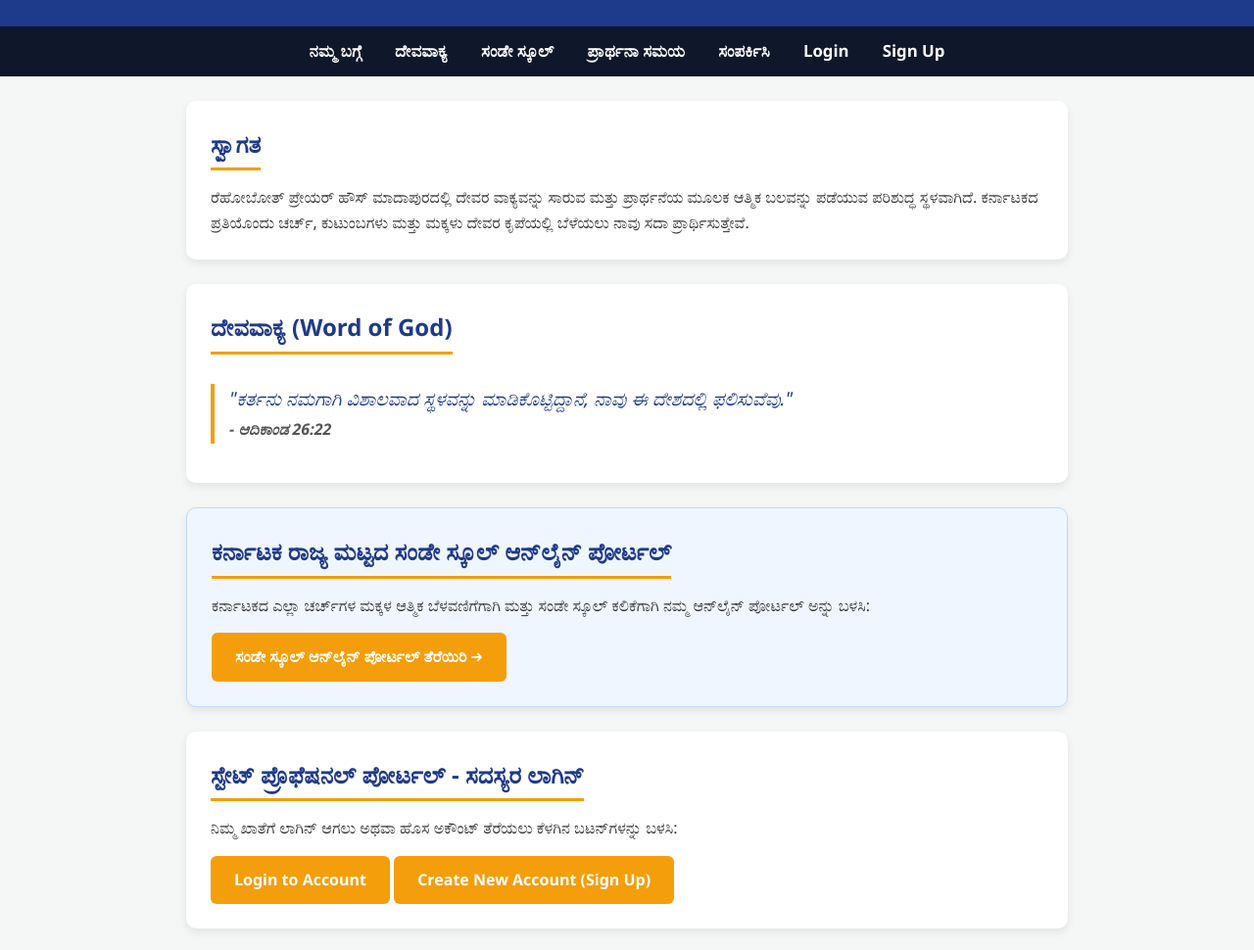
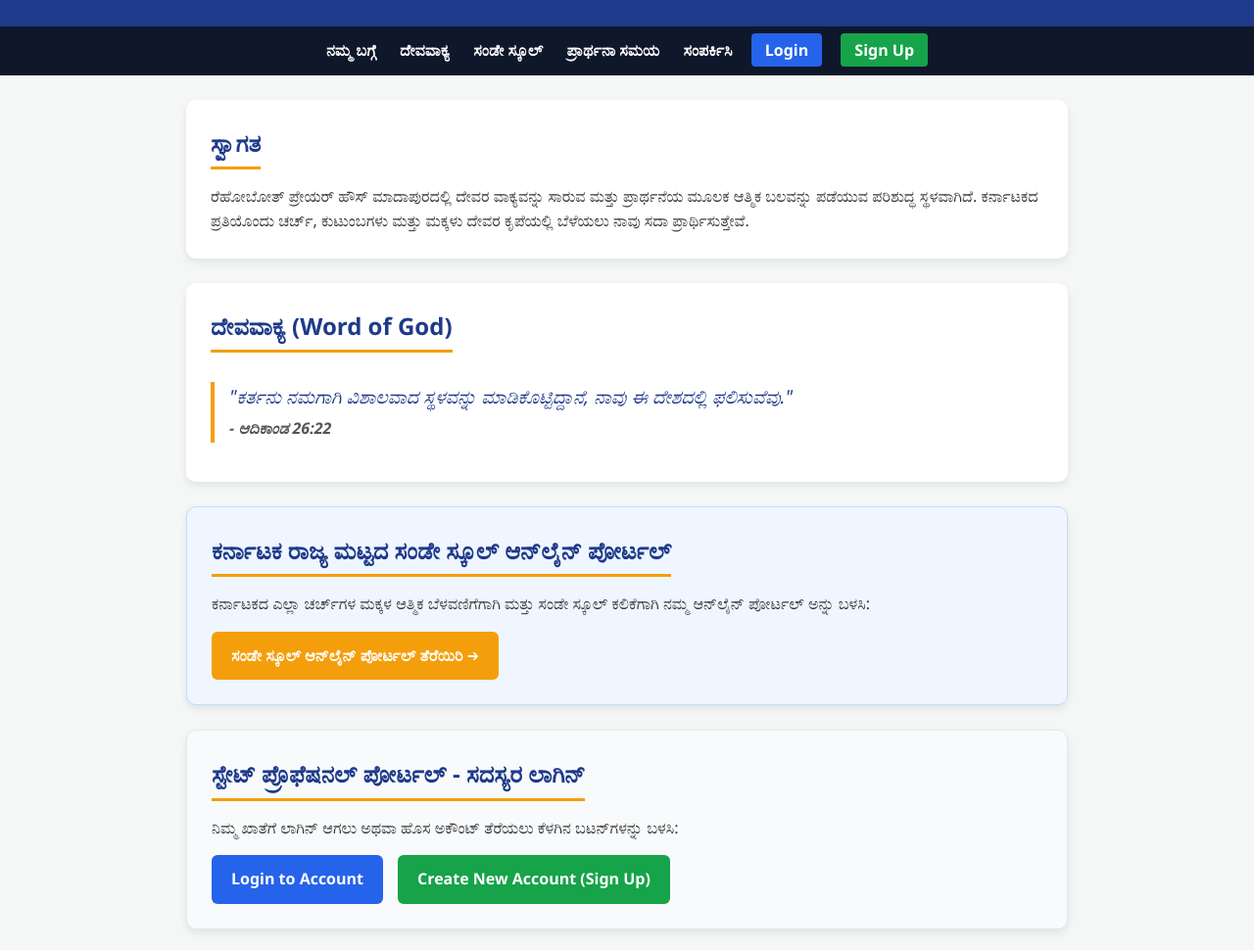
Before and after one commit to rehobothph/State-Wide-Level-Professional-Portal, a plain HTML site: page index.html in a window 1280 px wide. Shown: the part 255-1225 px from the top of the page at 98% size. Drawn offline with Linux system fonts and the light colour scheme.

Commit message:
Update style.css

```diff
--- a/style.css
+++ b/style.css
@@ -45,14 +45,31 @@ nav {
 nav a {
     color: white;
     text-decoration: none;
-    margin: 0 15px;
+    margin: 0 10px;
     font-weight: bold;
-    font-size: 1.05rem;
+    font-size: 1rem;
     transition: color 0.3s;
 }
 
 nav a:hover {
     color: #f59e0b;
+}
+
+/* Nav Buttons */
+.nav-btn {
+    padding: 6px 14px;
+    border-radius: 4px;
+    margin-left: 5px;
+}
+
+.login-btn {
+    background-color: #2563eb;
+    color: white !important;
+}
+
+.signup-btn {
+    background-color: #16a34a;
+    color: white !important;
 }
 
 .container {
@@ -92,20 +109,39 @@ nav a:hover {
     border: 1px solid #bfdbfe;
 }
 
+.account-box {
+    background-color: #f8fafc;
+    border: 1px solid #e2e8f0;
+}
+
+.btn-group {
+    margin-top: 15px;
+    display: flex;
+    gap: 15px;
+    flex-wrap: wrap;
+}
+
 .btn-link {
     display: inline-block;
     background-color: #f59e0b;
     color: white;
-    padding: 12px 24px;
+    padding: 12px 20px;
     text-decoration: none;
     font-weight: bold;
     border-radius: 6px;
-    margin-top: 15px;
     transition: background-color 0.3s;
 }
 
+.login-main-btn {
+    background-color: #2563eb;
+}
+
+.signup-main-btn {
+    background-color: #16a34a;
+}
+
 .btn-link:hover {
-    background-color: #d97706;
+    opacity: 0.9;
 }
 
 .timing-item {
```
